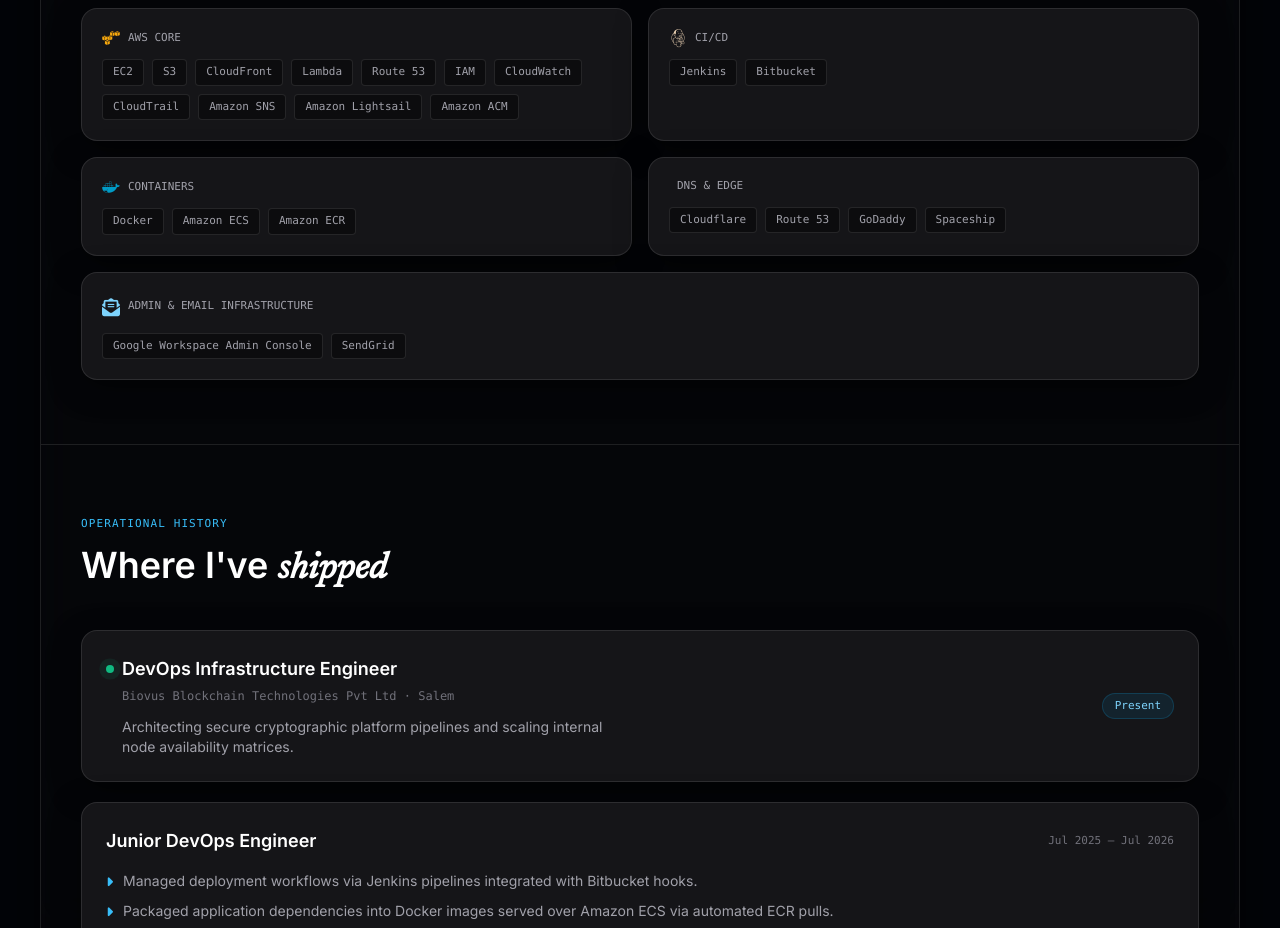
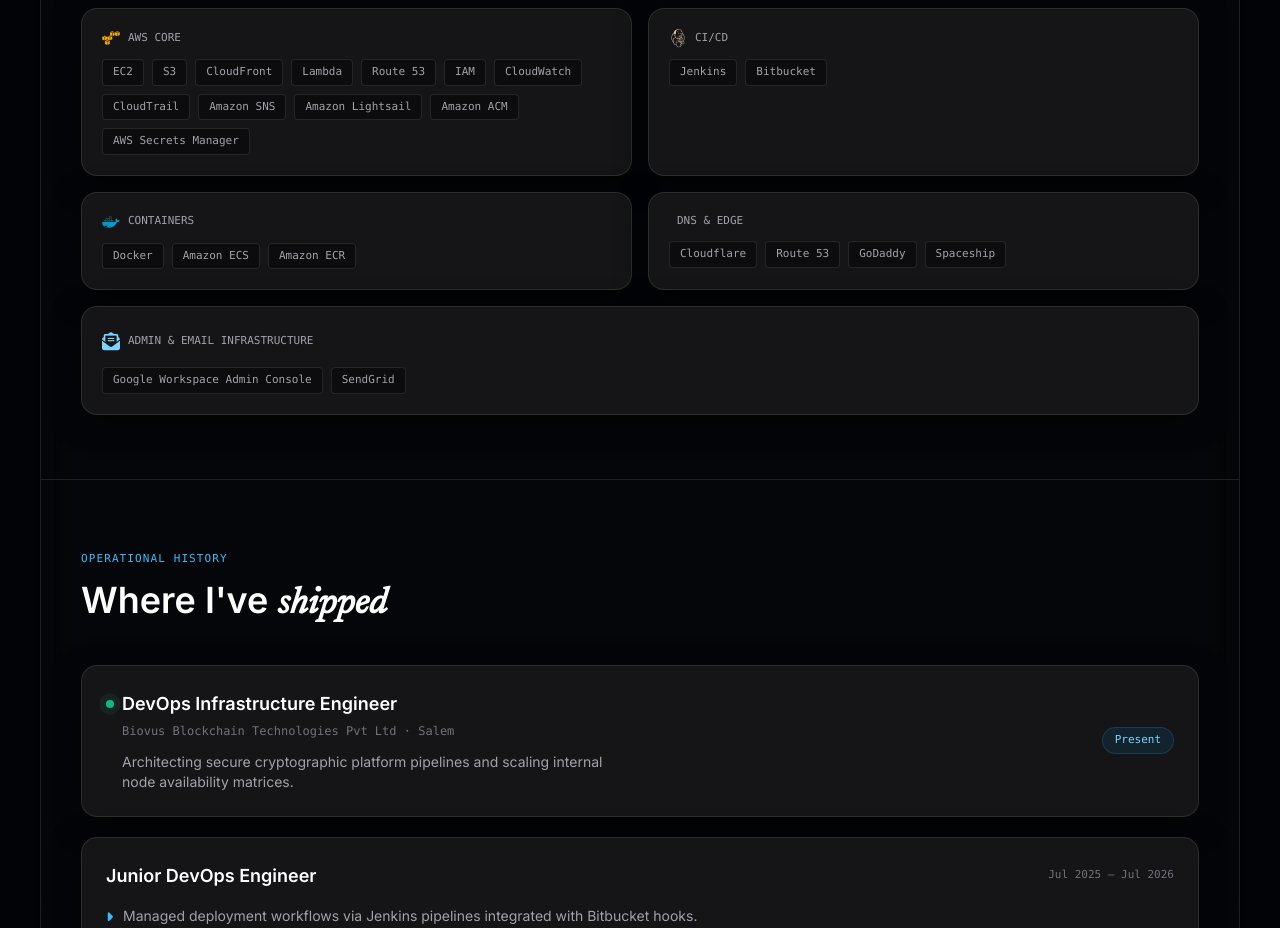
Before and after one commit to Prithivraj510/Prithivraj.M, a plain HTML site: page index.html in a window 1280 px wide. Shown: the part 1280-2208 px from the top of the page. Drawn offline with nearby package versions, Linux system fonts and the light colour scheme; some icons are missing; a web font is replaced by a local one.

Commit message:
Update index.html

```diff
--- a/index.html
+++ b/index.html
@@ -288,6 +288,7 @@
           <span class="tool-tag mono text-[11px] px-2.5 py-1 rounded">Amazon SNS</span>
           <span class="tool-tag mono text-[11px] px-2.5 py-1 rounded">Amazon Lightsail</span>
           <span class="tool-tag mono text-[11px] px-2.5 py-1 rounded">Amazon ACM</span>
+          <span class="tool-tag mono text-[11px] px-2.5 py-1 rounded">AWS Secrets Manager</span>
         </div>
       </div>
       <div class="card-glass p-5">
```
